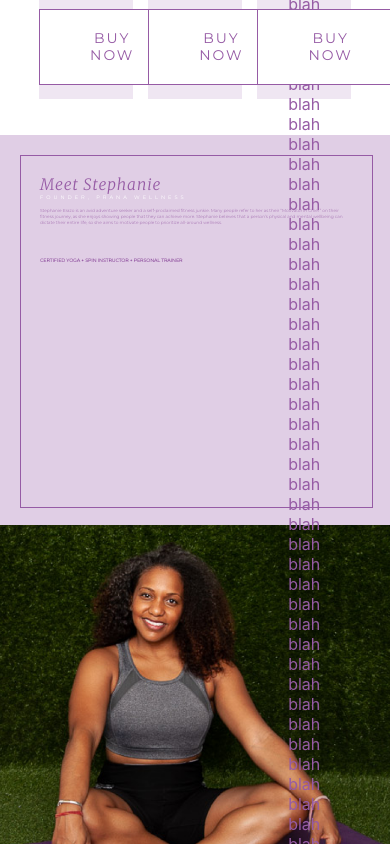
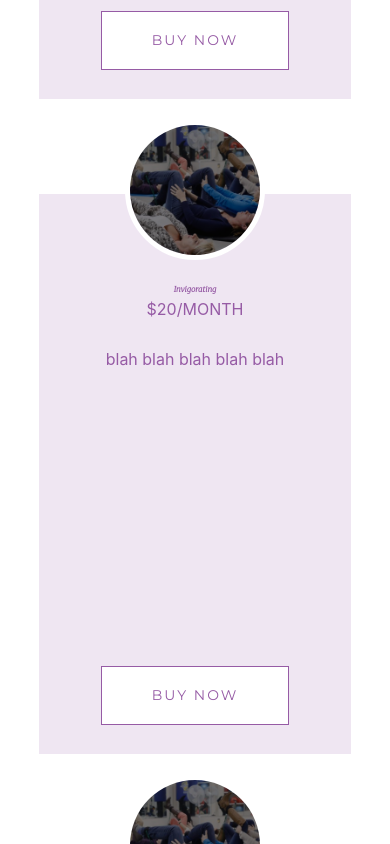
Before and after one commit to Levi237/prana-wellness, a React (Create React App) app: page / in a window 390 px wide. Shown: the part 1580-2424 px from the top of the page. Built offline with nearby package versions, Linux system fonts and the light colour scheme; no server answers.

Commit message:
pricing display mobile friendly

```diff
--- a/src/components/MeetStephanie.css
+++ b/src/components/MeetStephanie.css
@@ -91,9 +91,9 @@
 
     }
     .meetStephanie-container > div > div {
-        width: 80vw;
-        height: 80vw;
-        margin: 5vw;
+        width: 70vw;
+        height: 70vw;
+        margin: 10vw;
         border: 1px solid #965BA5;
         background: #E0CEE5;
         padding: 5vw;
@@ -102,8 +102,8 @@
         font-family: Merriweather;
         font-style: italic;
         font-weight: 300;
-        font-size: 4vw;
-        line-height: 5vw;
+        font-size: 7vw;
+        /* line-height: 5vw; */
         letter-spacing: 1px;
 
         color: #965BA5;
@@ -112,8 +112,8 @@
         /* font-family: Montserrat; */
         /* font-style: normal; */
         /* font-weight: normal; */
-        font-size: 1.3vw;
-        line-height: 1.5vw;
+        font-size: 3.1vw;
+        line-height: 9vw;
         /* letter-spacing: 3px; */
         /* text-transform: uppercase; */
 
@@ -123,8 +123,8 @@
         /* font-family: Montserrat; */
         /* font-style: normal; */
         /* font-weight: 300; */
-        font-size: 1.1vw;
-        line-height: 1.5vw;
+        font-size: 3vw;
+        line-height: 3vw;
         /* color: #965BA5; */
         margin: 2vw 0;
     }
@@ -132,10 +132,10 @@
         /* font-family: Montserrat; */
         /* font-style: normal; */
         /* font-weight: bold; */
-        font-size: 1.2vw;
-        line-height: 1.8vw;
+        font-size: 3.6vw;
+        line-height: 5vw;
         /* text-transform: uppercase; */
         /* color: #965BA5; */
-        /* margin-top: 8vw; */
+        margin-top: 18vw;
     }
 }
--- a/src/components/MeetStephanie.js
+++ b/src/components/MeetStephanie.js
@@ -10,7 +10,7 @@ export default class MeetStephanie extends Component {
             price: "$10/MONTH",
             content: "Stephanie Erazo is an avid adventure seeker and a self-proclaimed fitness junkie. Many people refer to her as their “Motivator in Chief” on their fitness journey, as she enjoys showing people that they can achieve more. Stephanie believes that a person’s physical and mental wellbeing can dictate their entire life, so she aims to motivate people to prioritize all-around wellness.",
             image: "meet-stephanie.png",
-            skills: "Certified Yoga + Spin Instructor + Personal Trainer",
+            skills: "Certified Yoga + Spin Instructor Personal Trainer",
         }
     }
     render(){
--- a/src/components/PackageDisplay.css
+++ b/src/components/PackageDisplay.css
@@ -47,3 +47,22 @@ margin: 30px 5px 20px 5px;
     position: relative;
 
 }
+
+@media screen and (max-width: 945px){
+    .pack-container {
+        width: 80vw;
+        margin: 0 auto 50px auto;
+        display: block;
+        /* color: #965BA5; */
+        /* position: relative; */
+    }
+    .price-pack-box {
+        /* background: rgba(150, 91, 165, 0.15); */
+        /* height: 470px; */
+        /* margin-top: -70px; */
+        /* padding-top: 90px; */
+        /* position: relative; */
+        width: 80vw;
+        /* margin-bottom: -70px; */
+    }
+}
```
